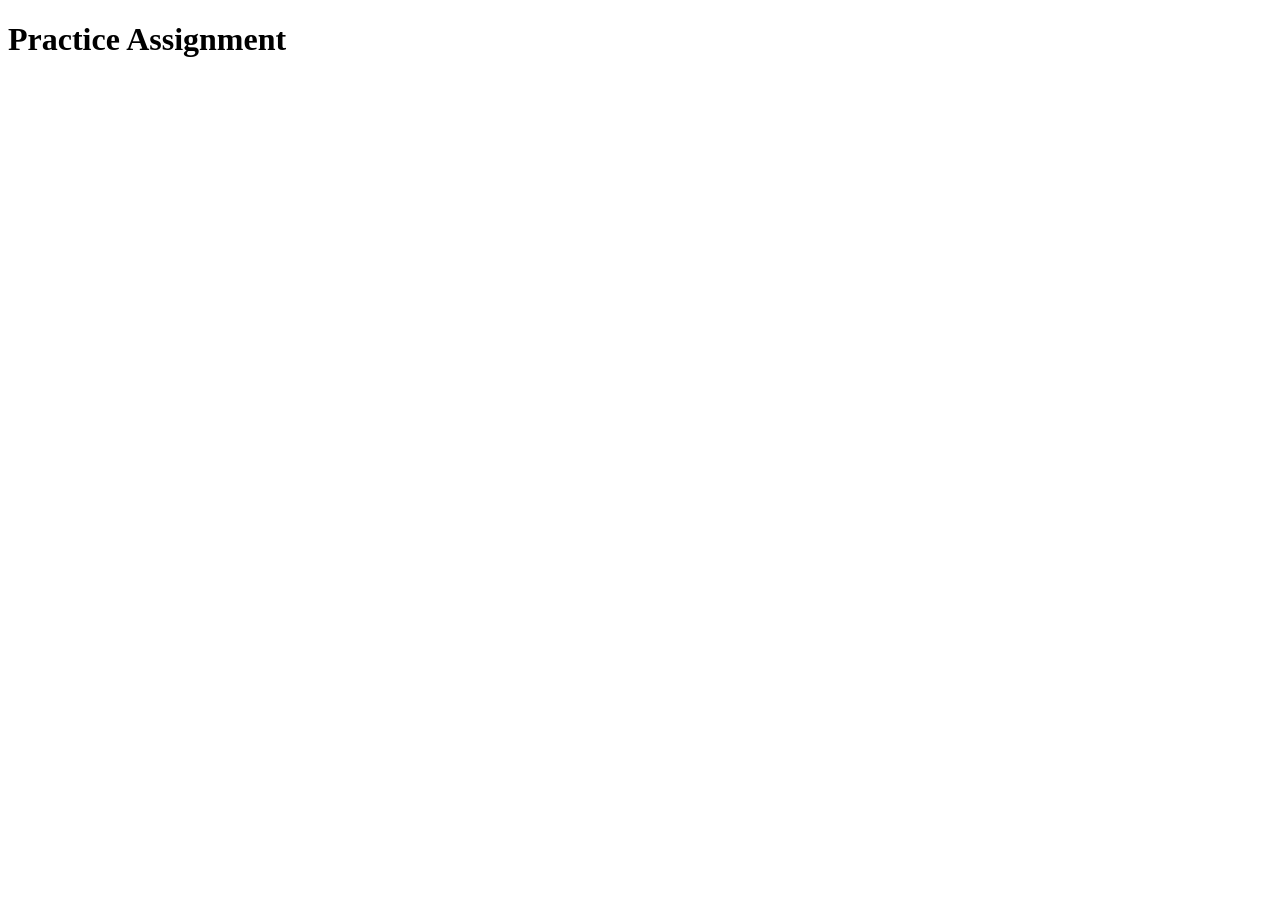
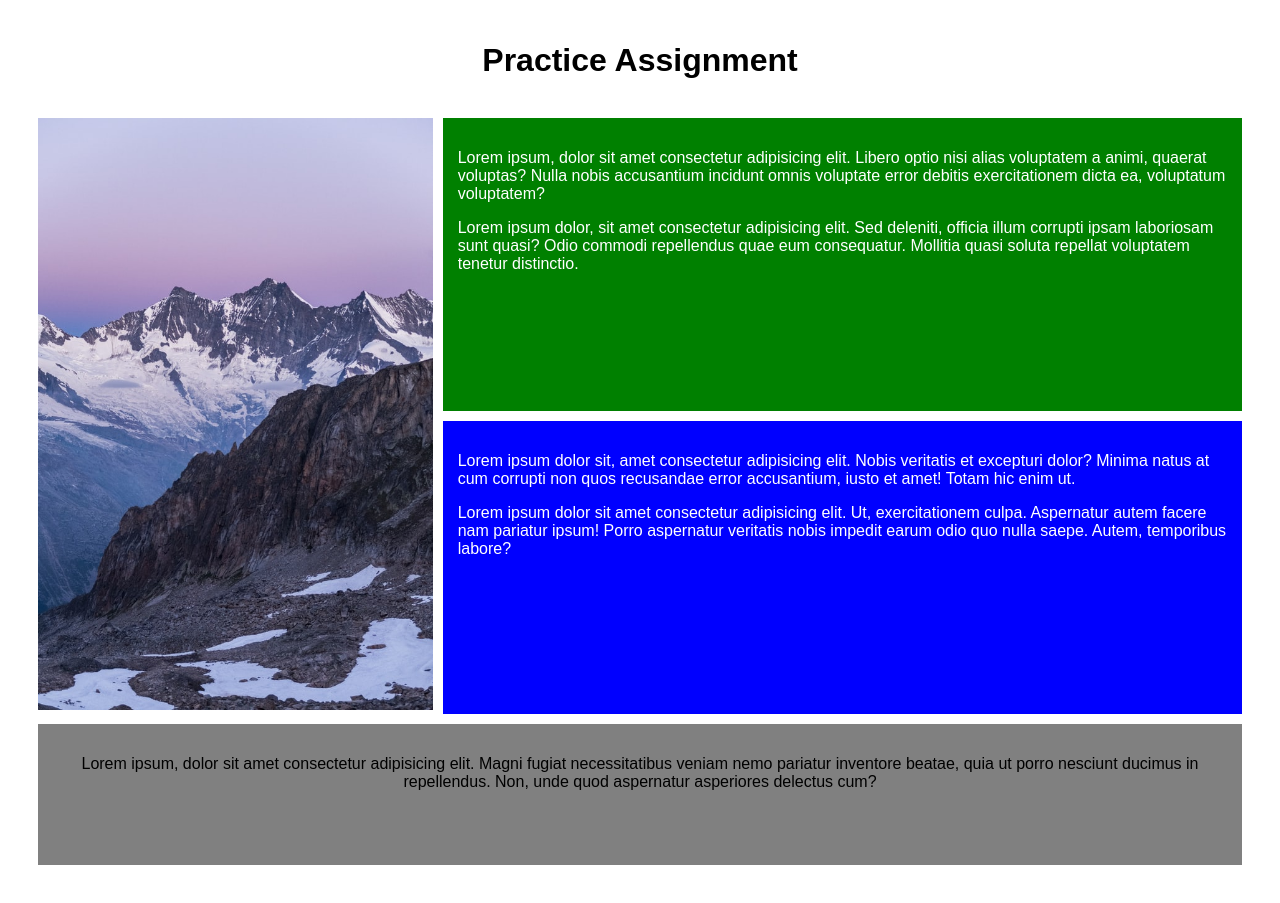
Before and after one commit to cs-parttime-2020-fall/201109-css-grid-practice-autumn-ragland, a plain HTML site: page index.html in a window 1280 px wide. Before the commit the page ends 800 px from the top, so only its background shows below. Drawn offline with Linux system fonts and the light colour scheme.

Commit message:
compledted assignment

```diff
--- a/index.html
+++ b/index.html
@@ -3,8 +3,9 @@
 <head>
     <meta charset="UTF-8">
     <meta name="viewport" content="width=device-width, initial-scale=1.0">
-    <title>Lecture</title>
+    <title>Practice</title>
     <!-- link stylesheet -->
+    <link rel="stylesheet" href="style.css">
 </head>
 <body>
     <h1 id="pageTitle">Practice Assignment</h1>
@@ -14,18 +15,34 @@
 
         <div id = "gridImage">
             <!-- add provided image in the img directory here using the img element -->
+            <img src="./img/gridImage.jpg" alt="snowy mountains">
         </div>
 
         <div id = "topText">
             <!-- add filler text here in paragraph elements-->
+            <p>
+                Lorem ipsum, dolor sit amet consectetur adipisicing elit. Libero optio nisi alias voluptatem a animi, quaerat voluptas? Nulla nobis accusantium incidunt omnis voluptate error debitis exercitationem dicta ea, voluptatum voluptatem?
+            </p>
+            <p>
+                Lorem ipsum dolor, sit amet consectetur adipisicing elit. Sed deleniti, officia illum corrupti ipsam laboriosam sunt quasi? Odio commodi repellendus quae eum consequatur. Mollitia quasi soluta repellat voluptatem tenetur distinctio.
+            </p>
         </div>
 
         <div id = "bottomText">
             <!-- add filler text here in paragraph elements-->
+            <p>
+                Lorem ipsum dolor sit, amet consectetur adipisicing elit. Nobis veritatis et excepturi dolor? Minima natus at cum corrupti non quos recusandae error accusantium, iusto et amet! Totam hic enim ut.
+            </p>
+            <p>
+                Lorem ipsum dolor sit amet consectetur adipisicing elit. Ut, exercitationem culpa. Aspernatur autem facere nam pariatur ipsum! Porro aspernatur veritatis nobis impedit earum odio quo nulla saepe. Autem, temporibus labore?
+            </p>
         </div>
 
         <footer>
             <!-- add filler text here in paragraph elements-->
+            <p>
+                Lorem ipsum, dolor sit amet consectetur adipisicing elit. Magni fugiat necessitatibus veniam nemo pariatur inventore beatae, quia ut porro nesciunt ducimus in repellendus. Non, unde quod aspernatur asperiores delectus cum?
+            </p>
         </footer>
 
     </div>
--- /dev/null
+++ b/style.css
@@ -0,0 +1,51 @@
+body {
+    font-family: sans-serif;
+    padding : 1%;
+}
+
+.container > * {
+    margin : 5px;
+}
+
+.container {
+    padding : 1%;
+    display : grid;
+    grid-template-columns: repeat(3, 1fr);
+    grid-template-rows: 2fr 2fr 1fr;
+}
+
+#gridImage {
+    grid-column: 1;
+    grid-row : 1/3;
+}
+
+img {
+    width : 100%;
+}
+
+#topText {
+    background-color: green;
+    grid-column: 2/4;
+    grid-row: 1;
+    padding : 15px;
+    color : white;
+}
+
+#bottomText {
+    background-color: blue;
+    grid-column: 2/4;
+    grid-row: 2;
+    padding : 15px;
+    color : white;
+}
+
+footer {
+    background-color: gray;
+    grid-column: 1/4;
+    grid-row : 3;
+    padding : 15px;
+}
+
+#pageTitle, footer {
+    text-align: center;
+}
```
